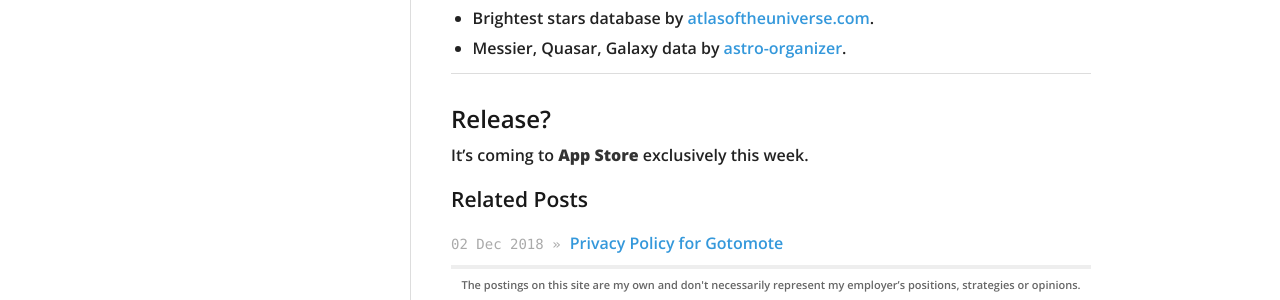
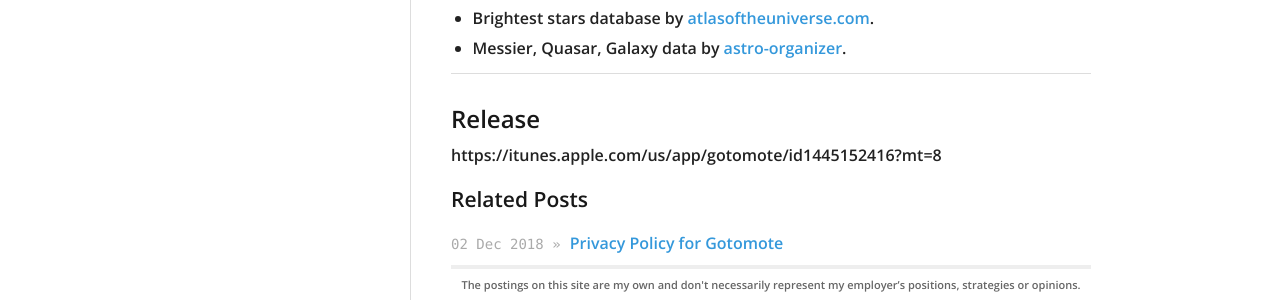
Before and after one commit to 29satnam/29satnam.github.io, a Jekyll site: the page built from _posts/2018-12-02-Gotomote-iOS-release.md, in a window 1280 px wide. Shown: the part 1116-1416 px from the top of the page. Built offline with Jekyll 4.4.1, drawn with Linux system fonts in a browser that asks for light colours.

Commit message:
add app store link

```diff
--- a/_posts/2018-12-02-Gotomote-iOS-release.md
+++ b/_posts/2018-12-02-Gotomote-iOS-release.md
@@ -41,5 +41,6 @@ Gotomote app can connect to OnStep over IP. It communicates to a &#8217;Serial P
 
 ---
 
-## Release?
-It&#8217;s coming to **App Store** exclusively this week.
+## Release
+
+https://itunes.apple.com/us/app/gotomote/id1445152416?mt=8
```
